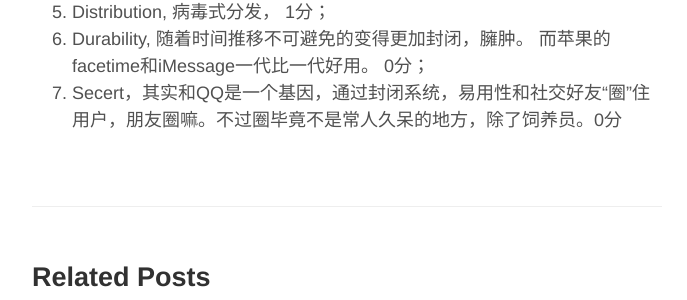
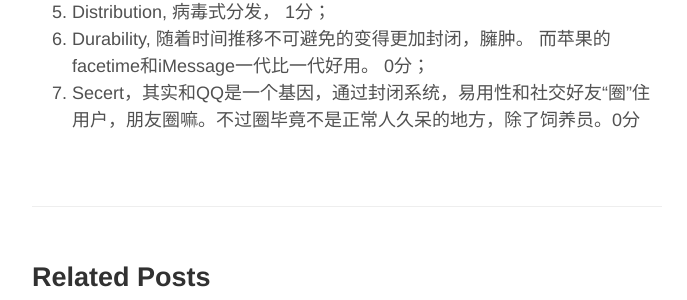
Before and after one commit to WenboYang/WenboYang.github.io, a Jekyll site: the page built from _posts/2015-9-1-zero-to-one-读书笔记.md, in a window 1280 px wide. Shown: the part 533-833 px from the top of the page, without its empty margins (293-980 px from the left). Built offline with Jekyll 4.4.1, drawn with Linux system fonts in a browser that asks for light colours; Markdown is read by kramdown in place of the engine named in the settings; comment, search, counter and statistics services are not loaded.

Commit message:
Update 2015-9-1-zero-to-one-读书笔记.md

```diff
--- a/_posts/2015-9-1-zero-to-one-读书笔记.md
+++ b/_posts/2015-9-1-zero-to-one-读书笔记.md
@@ -8,10 +8,10 @@ comments: true
 我想就用这7个问题纸上谈兵, 分析预测一些项目，过段时间可以回顾一下，看看预测的准不准。
 
 微信: 3/7
-1. Breakthrough technology, 背后一定有大量技术细节，但是跟breakthrough无关，0分；
-2. Timing，推出大约和iPhone在中国普及同步，1分；
-3. Monopoly, 陌生人社交起家，目前已经成为家庭朋友首选联络工具， 1分；
-4. People, 张小龙团队强，但马老板是穿西装的， 0分；
-5. Distribution, 病毒式分发， 1分；
-6. Durability, 随着时间推移不可避免的变得更加封闭，臃肿。 而苹果的facetime和iMessage一代比一代好用。 0分；
-7. Secert，其实和QQ是一个基因，通过封闭系统，易用性和社交好友“圈”住用户，朋友圈嘛。不过圈毕竟不是常人久呆的地方，除了饲养员。0分
+  1. Breakthrough technology, 背后一定有大量技术细节，但是跟breakthrough无关，0分；
+  2. Timing，推出大约和iPhone在中国普及同步，1分；
+  3. Monopoly, 陌生人社交起家，目前已经成为家庭朋友首选联络工具， 1分；
+  4. People, 张小龙团队强，但马老板是穿西装的， 0分；
+  5. Distribution, 病毒式分发， 1分；
+  6. Durability, 随着时间推移不可避免的变得更加封闭，臃肿。 而苹果的facetime和iMessage一代比一代好用。 0分；
+  7. Secert，其实和QQ是一个基因，通过封闭系统，易用性和社交好友“圈”住用户，朋友圈嘛。不过圈毕竟不是正常人久呆的地方，除了饲养员。0分
```
